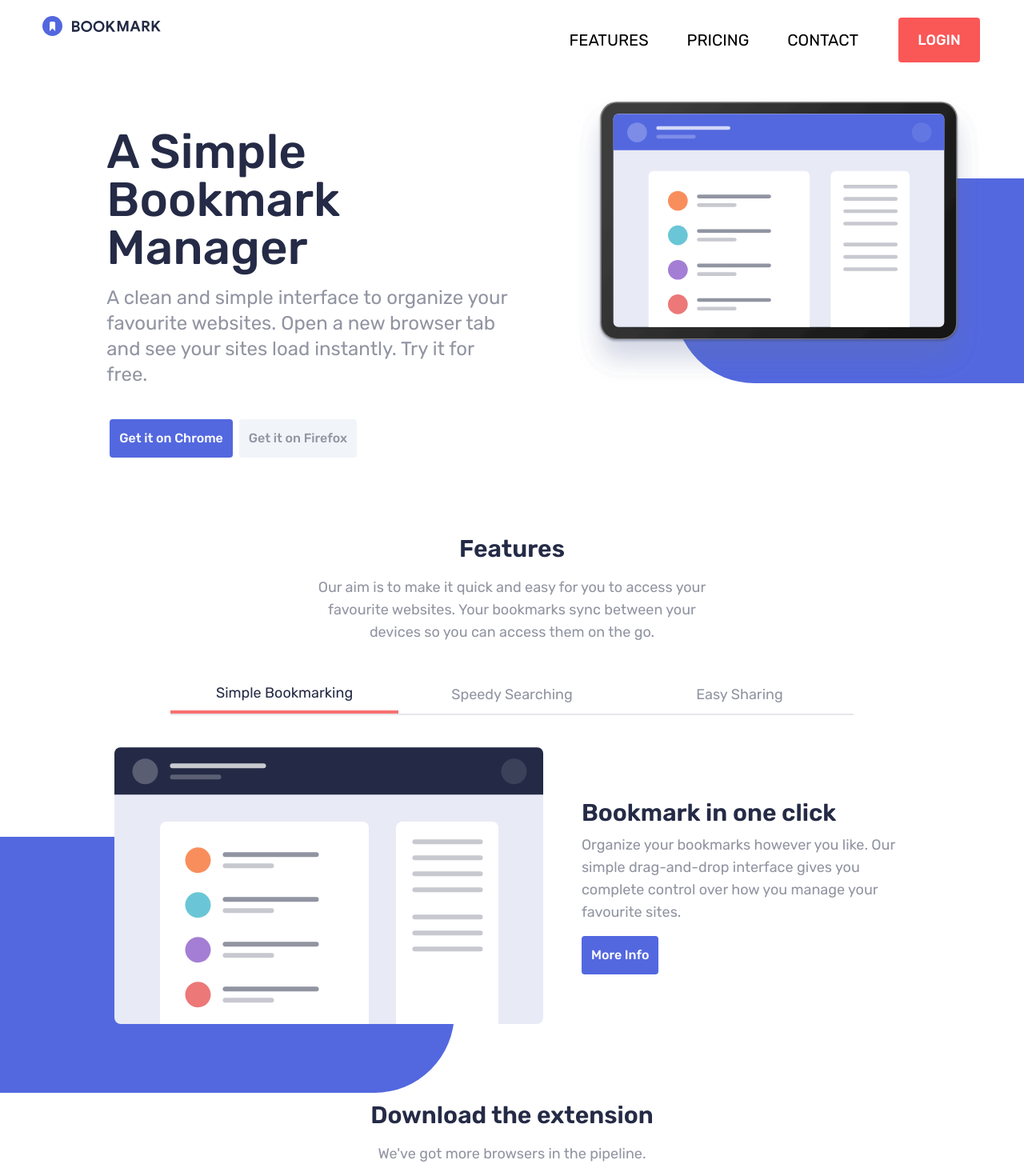
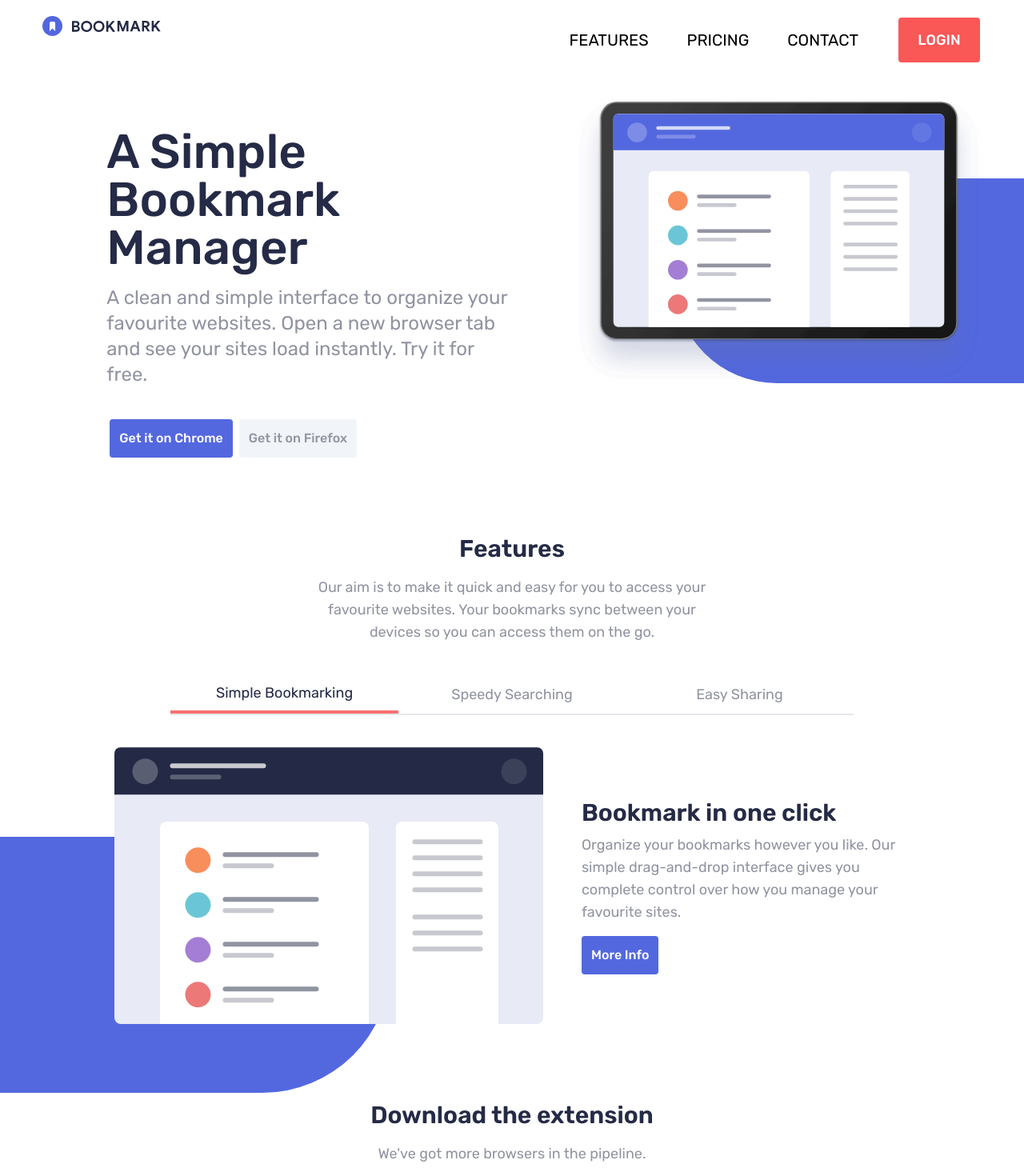
Before and after one commit to softwaredev-sk/bookmark-manager-landing-page, a React (Vite) app: page / in a window 1280 px wide. Shown: the top 1460 px of the page at 80% size. Built offline with nearby package versions, Linux system fonts and the light colour scheme.

Commit message:
fix shadow

```diff
--- a/src/UI/Shadow.jsx
+++ b/src/UI/Shadow.jsx
@@ -1,17 +1,18 @@
+// eslint-disable-next-line react/prop-types
 function Shadow({ side }) {
-  const left = `absolute -z-10 rounded-l-[100px] right-0 bg-softblue w-[18rem] h-[12rem] translate-x-8 -translate-y-48
+  const right = `absolute -z-10 rounded-l-full right-0 bg-softblue w-[18rem] h-[12rem] translate-x-8 -translate-y-48
   sm:w-[30rem] sm:h-[18rem] sm:translate-x-16 sm:-translate-y-72
   md:w-[36rem] md:h-[20rem] md:translate-x-16 md:-translate-y-80
   lg:w-[30rem] lg:h-[16rem] lg:translate-x-24 lg:-translate-y-64
   2xl:w-[36rem] 2xl:h-[20rem] 2xl:translate-x-22 2xl:-translate-y-80
   `;
-  const right = `absolute -z-10 rounded-r-[100px] left-0 bg-softblue  w-[450px] h-[190px] -translate-x-36 -translate-y-36
+  const left = `absolute -z-10 rounded-r-full left-0 bg-softblue  w-[450px] h-[190px] -translate-x-36 -translate-y-36
   sm:w-[540px] sm:h-[300px] sm:-translate-x-8 sm:-translate-y-64
   md:w-[540px] md:h-[320px] md:-translate-x-8 md:translate-y-28
-  lg:w-[600px] lg:h-[320px] lg:-translate-x-8 lg:translate-y-28
-  2xl:w-[760px] 2xl:h-[340px] 2xl:-translate-x-8 2xl:translate-y-20
+  lg:w-[520px] lg:h-[320px] lg:-translate-x-8 lg:translate-y-28
+  2xl:w-[650px] 2xl:h-[350px] 2xl:-translate-x-8 2xl:translate-y-20
   `;
-  const classes = side === 'right' ? left : right;
+  const classes = side === 'right' ? right : left;
   return <div className={classes}></div>;
 }
 
```
